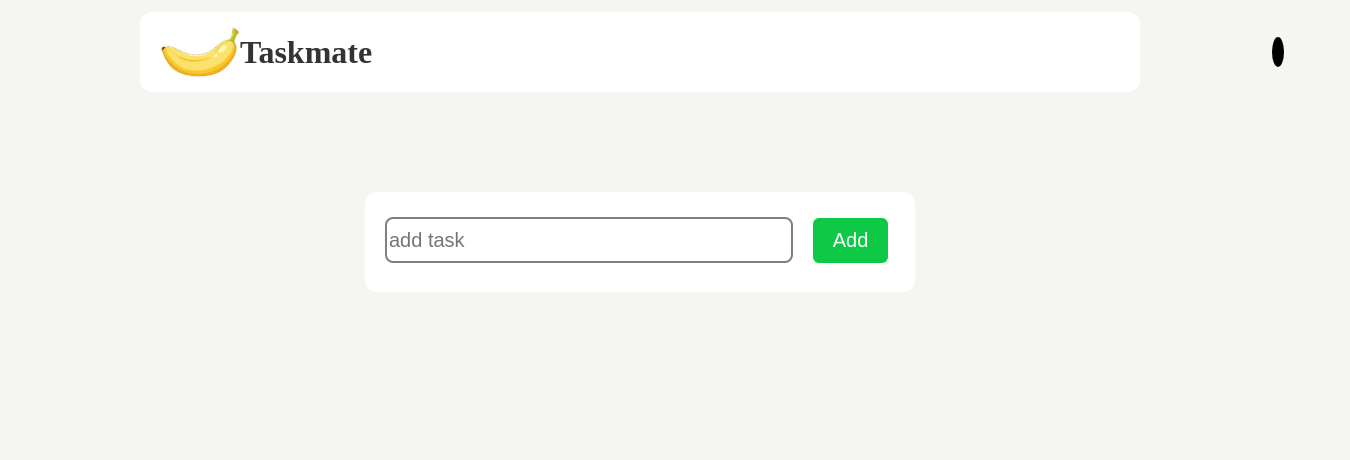
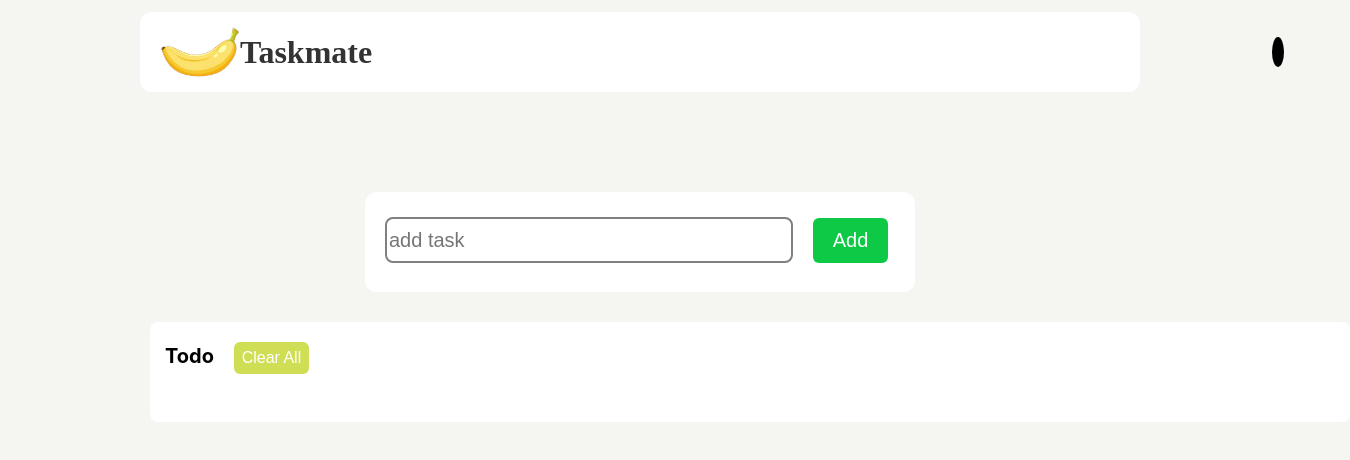
Before and after one commit to ahmad4948/Taskmate, a React (Create React App) app: page / in a window 1280 px wide. Shown: the top 460 px of the page, 1350 px wide, since content can reach past the window. Built offline with nearby package versions, Linux system fonts and the light colour scheme.

Commit message:
TaskList

```diff
--- a/src/App.css
+++ b/src/App.css
@@ -39,7 +39,7 @@ body{
     margin-top: 100px;
     height:100px;
     width:550px;
-    margin: 100px auto;
+    margin: 100px auto 30px auto;
        border-radius: 12px;
   }
   input{
@@ -67,3 +67,28 @@ body{
     border-radius:6px;
     border:none;
   }
+  .Tasks{
+    background-color:white;
+    height:100px;
+    width:1200px;
+    margin-top:30px;
+    margin-left: 150px;
+    border-radius: 7px;
+  }
+  b{
+    font-size:20px;
+    display:inline-block;
+    margin-left: 15px;
+    margin-top: 15px;
+  }
+  .btn2{
+    color:white;
+    background-color: #D0DE55;
+    margin-left: 20px;
+    margin-top:20px;
+    height:32px;
+    width:75px;
+    font-size:16px;
+    border-radius:6px;
+    border:none;
+  }
--- a/src/App.js
+++ b/src/App.js
@@ -2,6 +2,7 @@ import logo from './logo.svg';
 import Header from './components/Header';
 import './App.css';
 import AddTask from './components/AddTask';
+import TaskList from './components/TaskList';
 
 
 function App() {
@@ -9,6 +10,7 @@ function App() {
     <>
     <Header />
       <AddTask/>
+      <TaskList/>
     </>
   );
 }
--- /dev/null
+++ b/src/components/TaskList.js
@@ -0,0 +1,11 @@
+import React from 'react';
+function TaskList(){
+
+    return(
+      <div className='Tasks'>
+        <b>Todo</b>
+        <button className='btn2'>Clear All</button>
+      </div>
+    );
+}
+export default TaskList;
```
